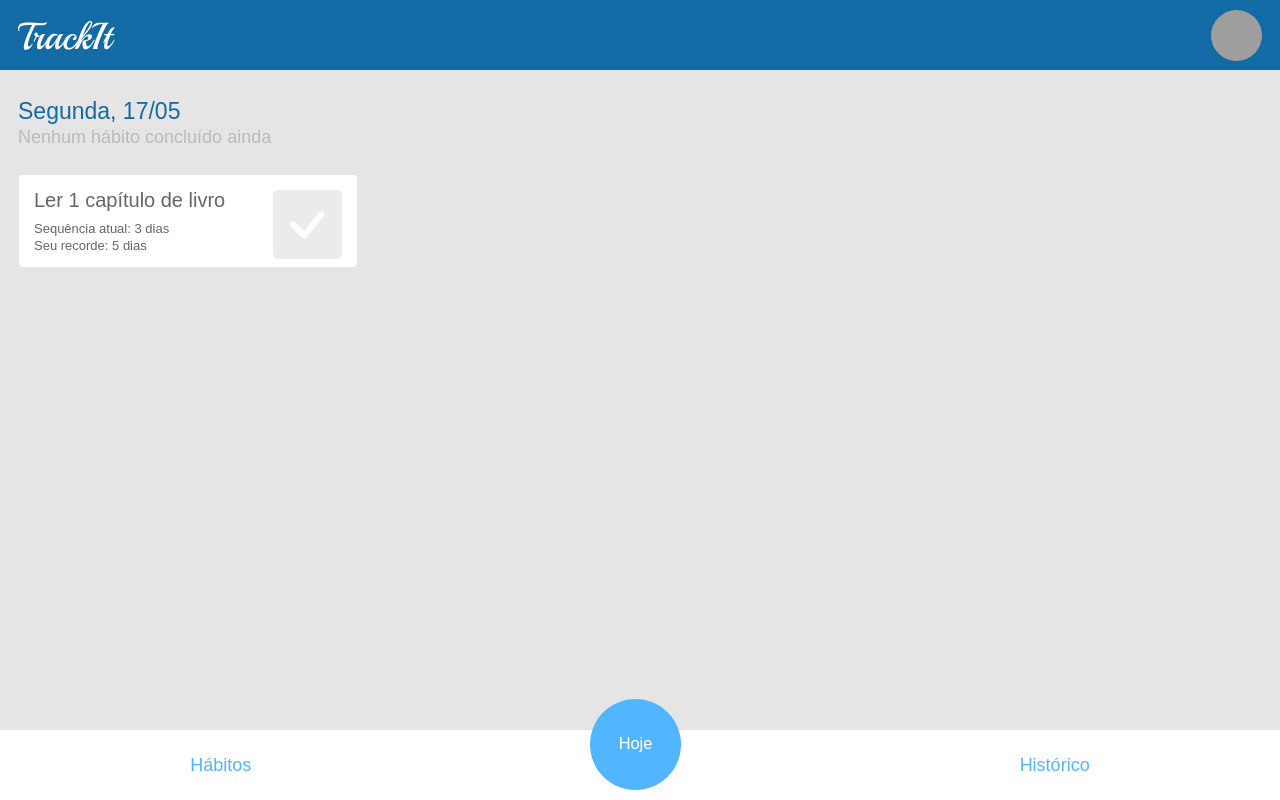
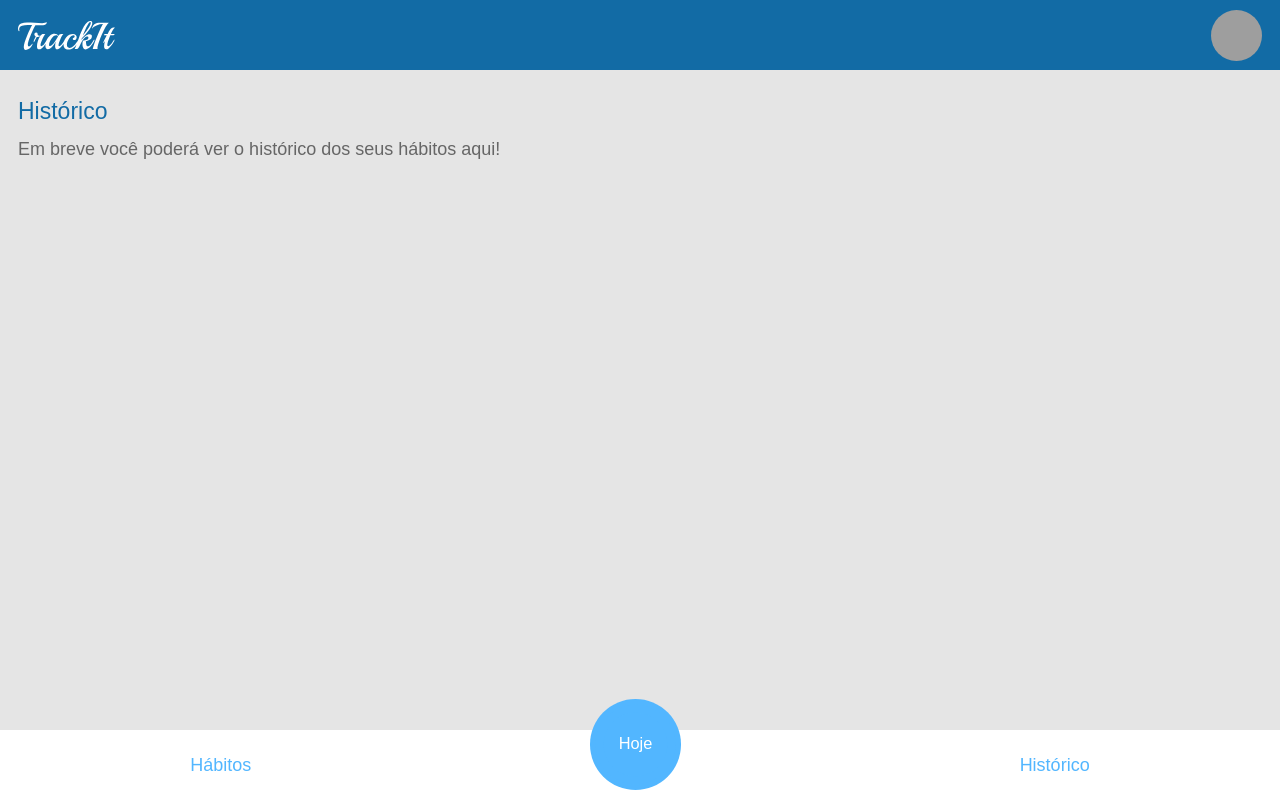
Before and after one commit to Calil-Silva/projeto_10_trackit, a JavaScript app: page / in a window 1280 px wide. Built offline with nearby package versions, Linux system fonts and the light colour scheme; grey boxes are pictures that could not be loaded.

Commit message:
layout da rota historico implementado

```diff
--- a/src/Components/App.js
+++ b/src/Components/App.js
@@ -5,12 +5,13 @@ import Register from "./Register/register";
 import Habits from "./Habits/habits";
 import CreatedHabits from "./Habits/createdHabits";
 import Today from "./Today/today";
+import History from "./History/history";
 
 export default function App() {
   return (
     <BrowserRouter>
     <Switch>
-      <Route path='/' exact component={Today} />
+      <Route path='/' exact component={History} />
     </Switch>
     </BrowserRouter>
   );
--- /dev/null
+++ b/src/Components/History/history.js
@@ -0,0 +1,33 @@
+import Menu from "../../Shared/Components/Menu/menu";
+import Navbar from "../../Shared/Components/Navbar/navbar";
+import styled from "styled-components";
+
+export default function History() {
+    return (
+        <>
+            <Navbar />
+            <MyHistory>
+                <h1>Histórico</h1>
+                <span>
+                    Em breve você poderá ver o histórico dos seus hábitos aqui!
+                </span>
+            </MyHistory>
+            <Menu />
+        </>
+    )
+}
+
+const MyHistory = styled.div`
+    margin: 100px 18px 0;
+
+    h1 {
+        font-size: 23px;
+        color: #126BA5;
+        margin-bottom: 17px;
+    }
+
+    span {
+        font-size: 18px;
+        color: #666666;
+    }
+`
```
